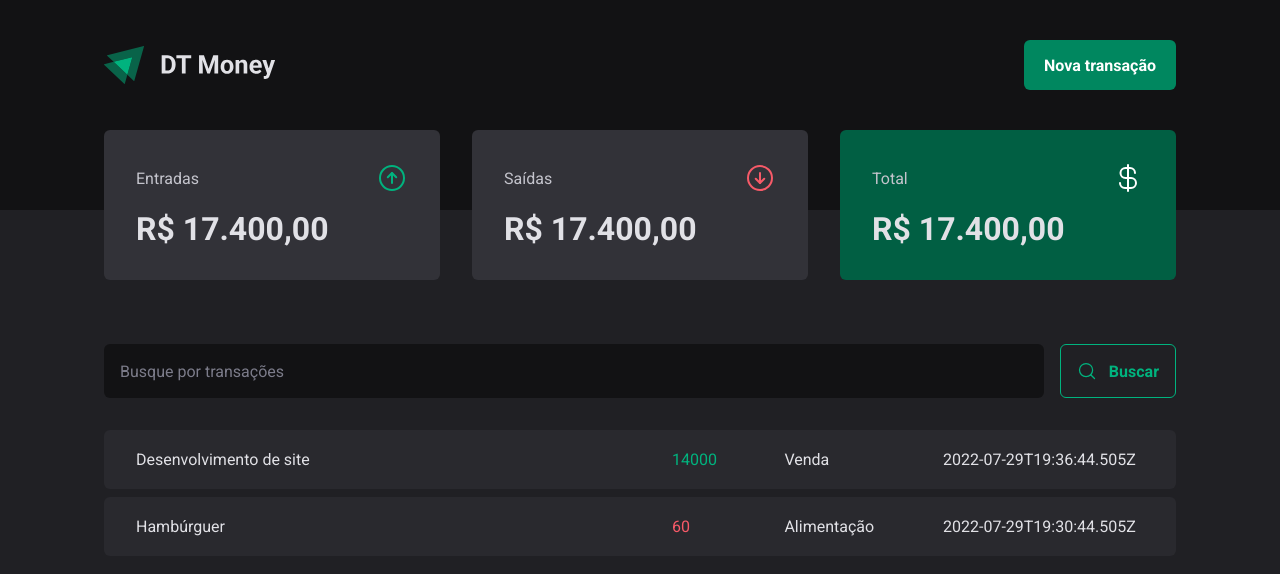
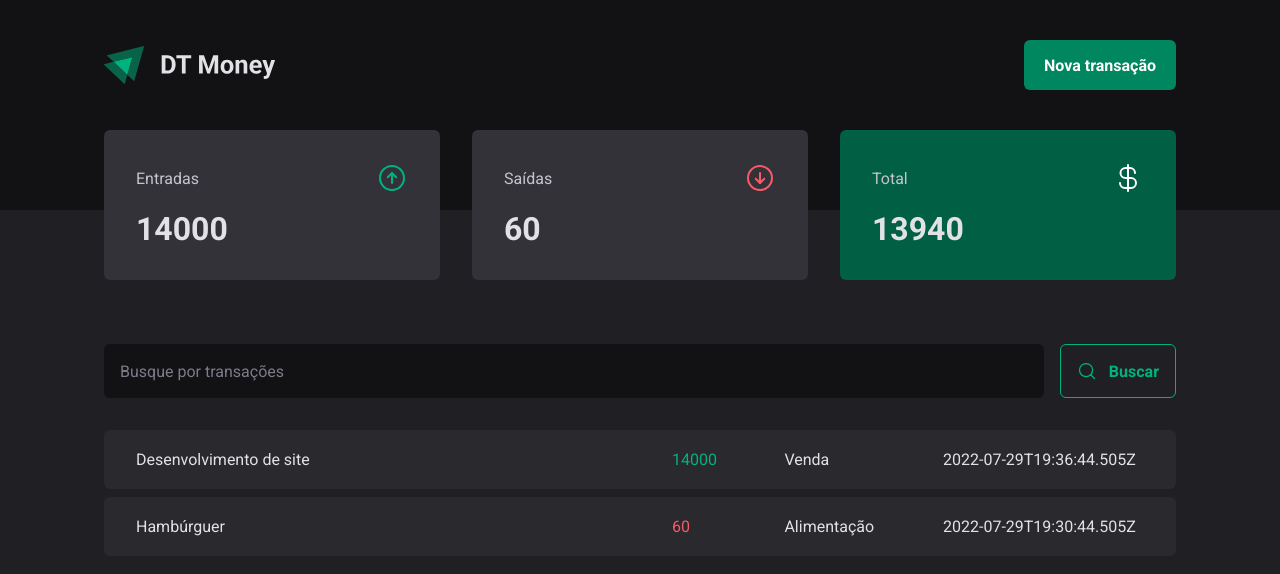
Before and after one commit to GustaGomes/FinControl, a React (Vite) app: page / in a window 1280 px wide. Shown: the top 574 px of the page. Built offline with nearby package versions, Linux system fonts and the light colour scheme; data requests are answered from the project's data file.

Commit message:
calculating summary

```diff
--- a/src/components/Summary/index.tsx
+++ b/src/components/Summary/index.tsx
@@ -1,7 +1,31 @@
 import { ArrowCircleDown, ArrowCircleUp, CurrencyDollar } from "phosphor-react";
 import { SummaryCard, SummaryContainer } from "./styles";
+import { useContext } from "react";
+import { TransactionsContext } from "../../contexts/TransactionsContext";
 
 export function Summary() {
+
+  const { transactions } = useContext(TransactionsContext);
+
+  const summary = transactions.reduce(
+    (acc, transaction) => {
+      if (transaction.type === 'income') {
+        acc.income += transaction.price;
+        acc.total += transaction.price;
+      } else {
+        acc.outcome += transaction.price;
+        acc.total -= transaction.price;
+      }
+
+      return acc;
+    },
+    {
+      income: 0,
+      outcome: 0,
+      total: 0,
+    },
+  );
+
   return (
     <SummaryContainer>
       <SummaryCard>
@@ -10,7 +34,7 @@ export function Summary() {
           <ArrowCircleUp size={32} color="#00b37e" />
         </header>
 
-        <strong>R$ 17.400,00</strong>
+        <strong>{summary.income}</strong>
       </SummaryCard>
 
       <SummaryCard>
@@ -19,7 +43,7 @@ export function Summary() {
           <ArrowCircleDown size={32} color="#f75a68" />
         </header>
 
-        <strong>R$ 17.400,00</strong>
+        <strong>{summary.outcome}</strong>
       </SummaryCard>
 
       <SummaryCard variant="green">
@@ -28,7 +52,7 @@ export function Summary() {
           <CurrencyDollar size={32} color="#fff" />
         </header>
 
-        <strong>R$ 17.400,00</strong>
+        <strong>{summary.total}</strong>
       </SummaryCard>
     </SummaryContainer>
   );
```
